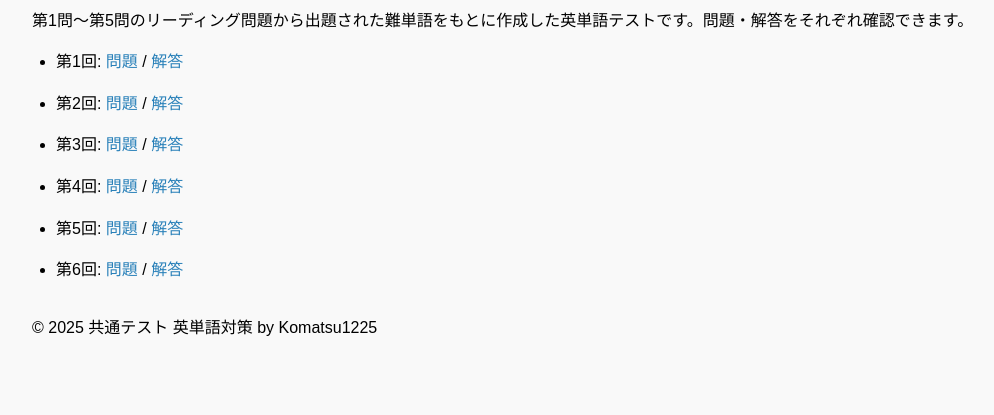
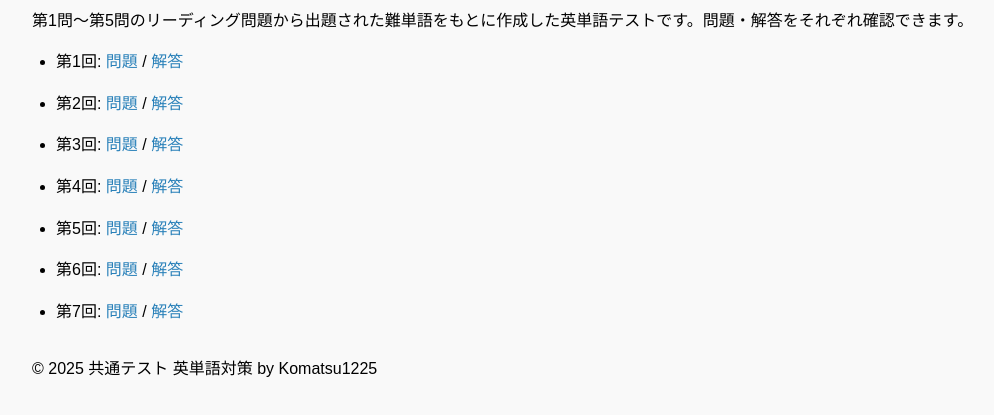
Before and after one commit to Komatsu1225/vocab-test, a plain HTML site: page index.html in a window 1280 px wide. Shown: the part 97-512 px from the top of the page, without its empty margins (0-994 px from the left). Drawn offline with Linux system fonts and the light colour scheme.

Commit message:
Update index.html

```diff
--- a/index.html
+++ b/index.html
@@ -47,6 +47,11 @@
             <a href="vocab_test_2025_6.html">問題</a> /
             <a href="vocab_test_2025_6_answers.html">解答</a>
         </li>
+        <li>
+            第7回:
+            <a href="vocab_test_2025_7.html">問題</a> /
+            <a href="vocab_test_2025_7_answers.html">解答</a>
+        </li>
     </ul>
     <p style="margin-top: 2rem;">© 2025 共通テスト 英単語対策 by Komatsu1225</p>
 </body>
```
